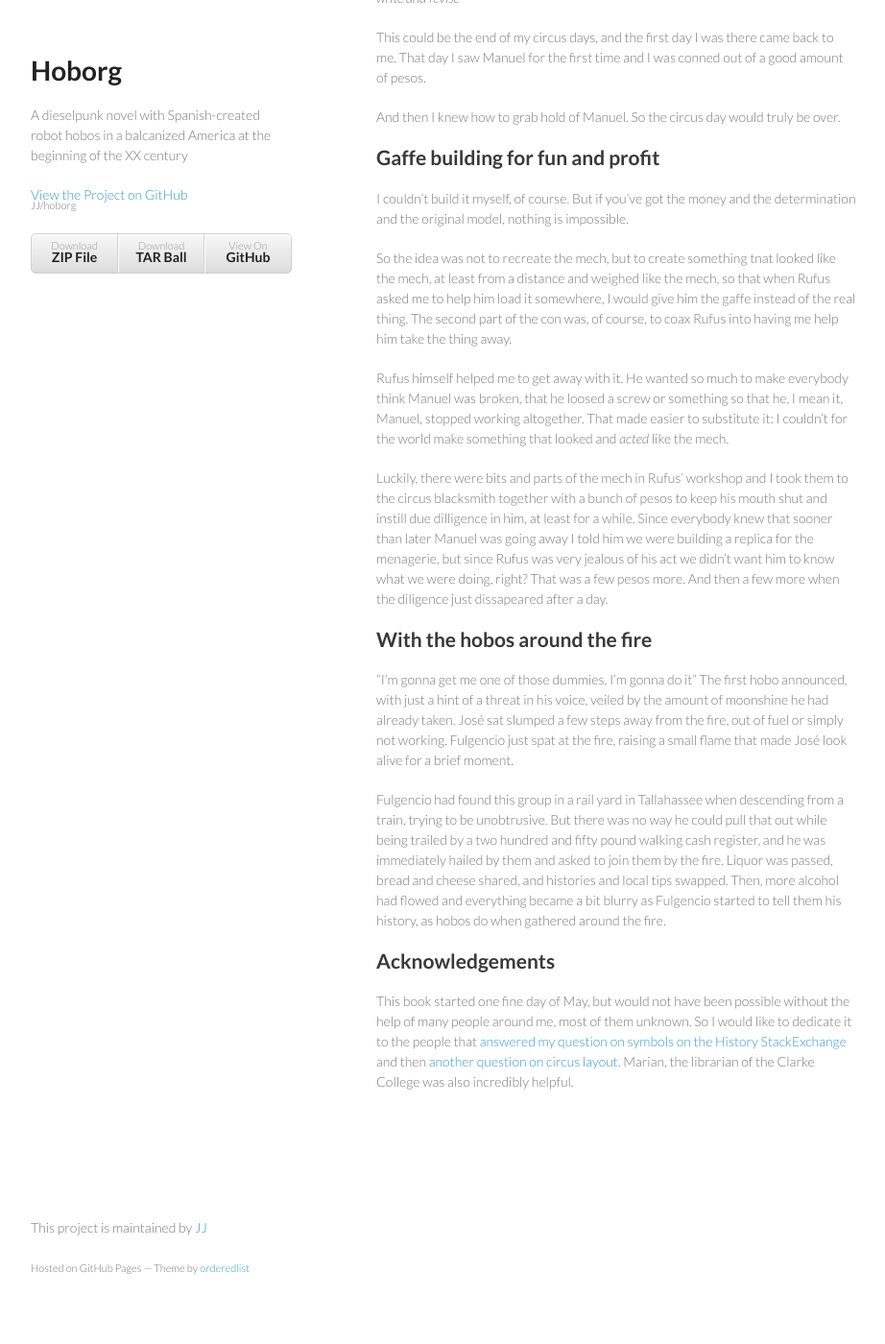
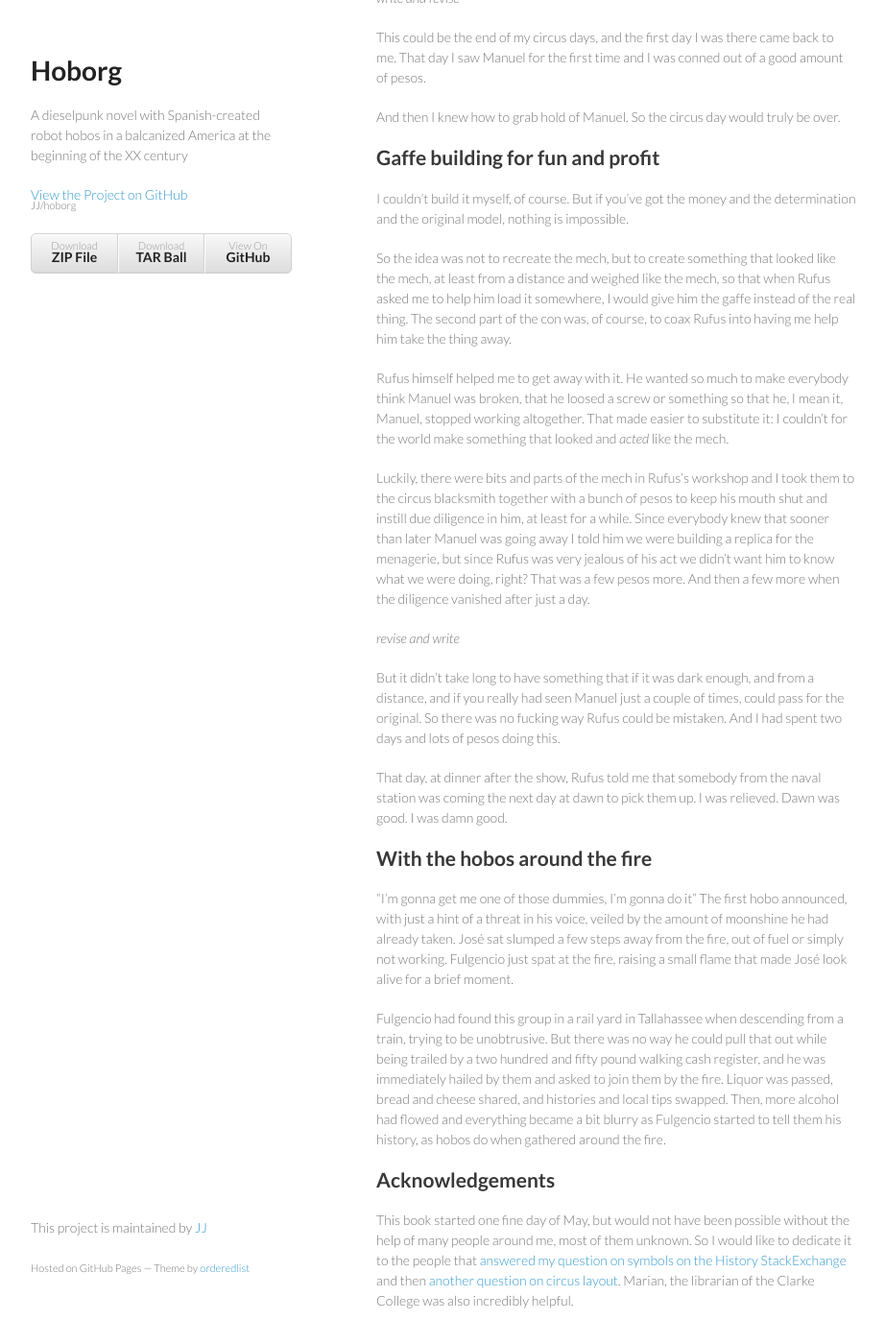
Before and after one commit to JJ/hoborg, a Jekyll site: the page built from text/text.md, in a window 1280 px wide and 1400 px high, scrolled down 20786 px. Shown: the whole window at 96% size, without its empty margins (178-1100 px from the left). Built offline with Jekyll 4.4.1, drawn with Linux system fonts in a browser that asks for light colours.

Commit message:
Sync text/text.md from master to gh-pages

```diff
--- a/text/text.md
+++ b/text/text.md
@@ -1173,7 +1173,7 @@ Gaffe building for fun and profit
 I couldn't build it myself, of course. But if you've got the money and
 the determination and the original model, nothing is impossible.
 
-So the idea was not to recreate the mech, but to create something tnat
+So the idea was not to recreate the mech, but to create something that
 looked like the mech, at least from a distance and weighed like the
 mech, so that when Rufus asked me to help him load it somewhere, I
 would give him the gaffe instead of the real thing. The second part of
@@ -1186,14 +1186,26 @@ so that he, I mean it, Manuel, stopped working altogether. That made
 easier to substitute it: I couldn't for the world make something that
 looked and *acted* like the mech.
 
-Luckily, there were bits and parts of the mech in Rufus' workshop and
+Luckily, there were bits and parts of the mech in Rufus's workshop and
 I took them to the circus blacksmith together with a bunch of pesos to
-keep his mouth shut and instill due dilligence in him, at least for a
+keep his mouth shut and instill due diligence in him, at least for a
 while. Since everybody knew that sooner than later Manuel was going
 away I told him we were building a replica for the menagerie, but
 since Rufus was very jealous of his act we didn't want him to know
 what we were doing, right? That was a few pesos more. And then a few
-more when the diligence just dissapeared after a day.
+more when the diligence vanished after just a day.
+
+*revise and write*
+
+But it didn't take long to have something that if it was dark enough,
+and from a distance, and if you really had seen Manuel just a couple
+of times, could pass for the original. So there was no fucking way
+Rufus could be mistaken. And I had spent two days and lots of pesos
+doing this.
+
+That day, at dinner after the show, Rufus told me that somebody from
+the naval station was coming the next day at dawn to pick them up. I
+was relieved. Dawn was good. I was damn good.
 
 
 
```
